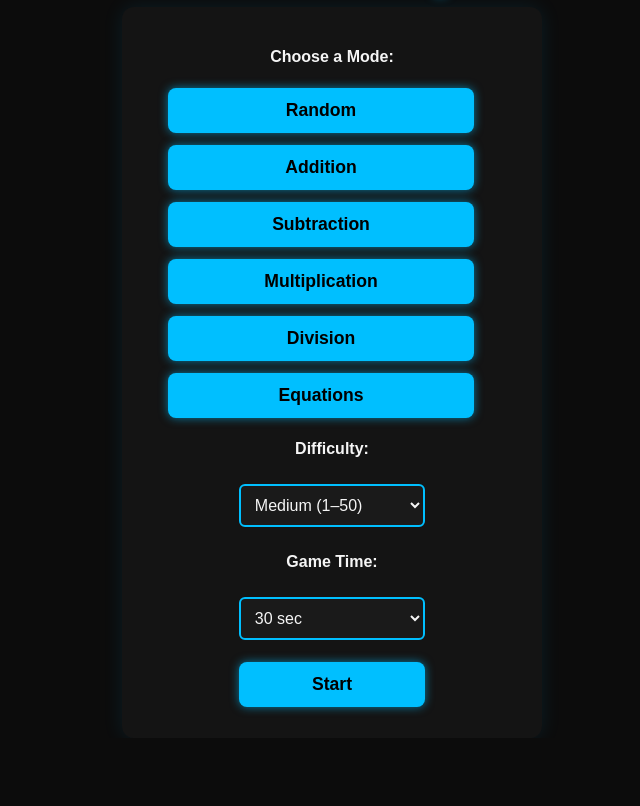
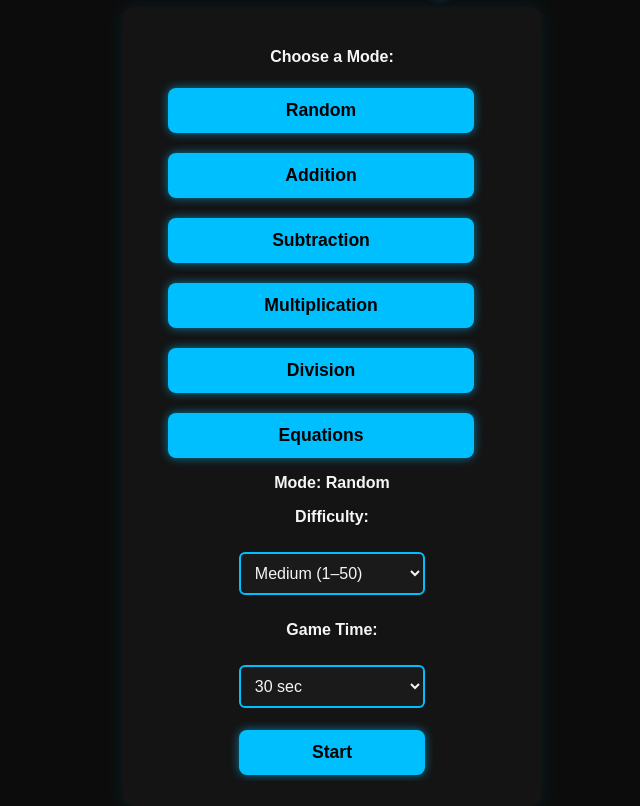
Before and after one commit to Artemcik5/mathgame, a plain HTML site: page index.html in a window 1280 px wide. Both pictures are taken after a click on the button "Random". Shown: the part 113-919 px from the top of the page, without its empty margins (308-948 px from the left). Before the commit the page ends 851 px from the top, so only its background shows below. Drawn offline with Linux system fonts and the light colour scheme.

Commit message:
Update index.html

```diff
--- a/index.html
+++ b/index.html
@@ -5,6 +5,34 @@
 <meta name="viewport" content="width=device-width, initial-scale=1.0" />
 <title>Math Challenge</title>
 <link rel="stylesheet" href="style.css">
+<style>
+/* Add animation styles for options panel */
+.options {
+  display: flex;
+  flex-direction: column;
+  align-items: center;
+  max-height: 0;
+  opacity: 0;
+  overflow: hidden;
+  transition: max-height 0.4s ease, opacity 0.4s ease;
+}
+
+.options.show {
+  max-height: 500px;
+  opacity: 1;
+}
+
+.mode-buttons {
+  display: flex;
+  flex-wrap: wrap;
+  gap: 8px;
+}
+
+.mode-display {
+  margin-top: 10px;
+  font-weight: bold;
+}
+</style>
 </head>
 <body>
 <h1>Math Challenge</h1>
@@ -20,7 +48,10 @@
     <button class="btn mode-btn" data-mode="equation">Equations</button>
   </div>
 
-    <div id="options" class="options" style="display:none;">
+  <!-- Display the currently selected mode -->
+  <div class="mode-display" id="modeDisplay">Mode: None</div>
+
+  <div id="options" class="options">
     <p><strong>Difficulty:</strong></p>
     <select id="difficultySelect">
       <option value="easy">Easy (1–10)</option>
@@ -75,16 +106,19 @@
 const timeSelectEl = document.getElementById('timeSelect');
 const startBtn = document.getElementById('startBtn');
 const modeButtons = document.querySelectorAll('.mode-btn');
+const modeDisplayEl = document.getElementById('modeDisplay');
 
 modeButtons.forEach(btn => {
   btn.addEventListener('click', () => {
     mode = btn.dataset.mode;
 
-    // Remove and re-add class to retrigger animation
+    // Update display
+    modeDisplayEl.textContent = `Mode: ${btn.textContent}`;
+
+    // Animate options panel every time
     optionsEl.classList.remove('show');
     void optionsEl.offsetWidth; // force reflow
     optionsEl.classList.add('show');
-    optionsEl.style.display = 'flex';
   });
 });
 
@@ -94,7 +128,7 @@ modeButtons.forEach(btn => {
   clearInterval(countdown);
   gameEl.classList.remove('active');
   menuEl.classList.add('active');
-      optionsEl.style.display = 'none';
+  optionsEl.classList.remove('show');
 });
 
 retryBtn.addEventListener('click', startGame);
```
Lines whose indentation alone changed are shown as unchanged.
